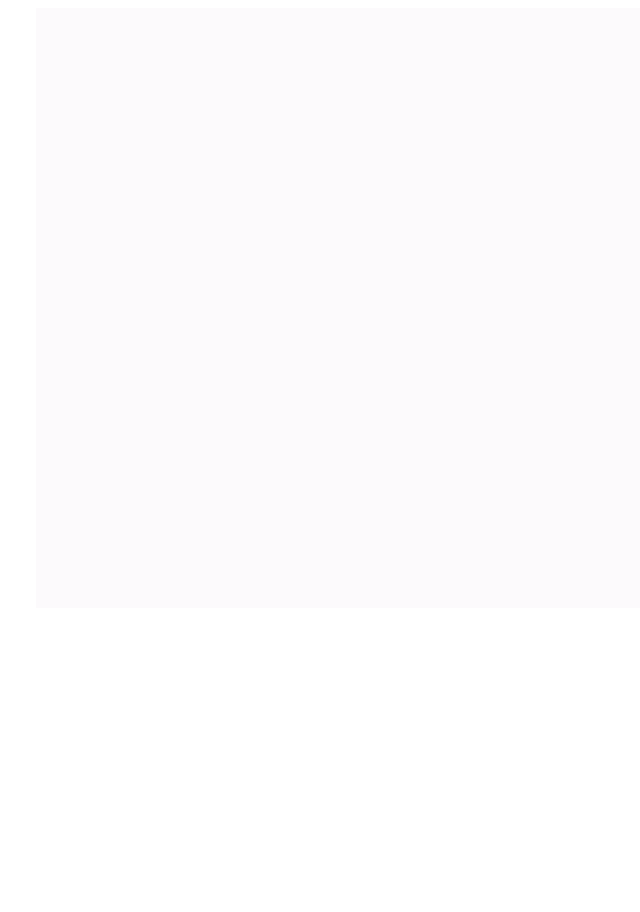
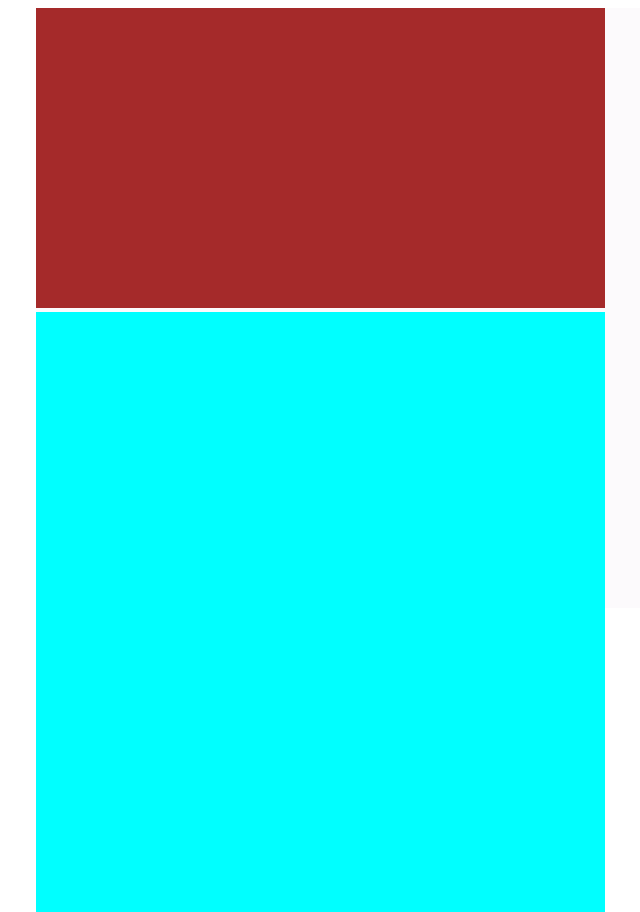
Before and after one commit to KeyanBawazir/itrax-session7, a plain HTML site: page index.html in a window 1280 px wide. Shown: the whole page, without its empty margins (35-675 px from the left). Before the commit the page ends 800 px from the top, so only its background shows below. Drawn offline with Linux system fonts and the light colour scheme.

Commit message:
create child in container and added some styling with class

```diff
--- a/css/main.css
+++ b/css/main.css
@@ -1,11 +1,32 @@
-/*  */
+/* commn styling  */
+/* .full-width {
+    width: 100%;
+}
+*/
+.full-height {
+    height: 100%;
+}
+/* Main styling section */
 .about {
     width: 100%;
     height: 600px;
 }
 .container {
-    width:90%;
-    height: 100%;
+    width: 90%;
+    /* height: 100%; */
     background-color: #fcfafc;
     margin: auto;
 }
+ .info-img {
+    width: 50%;
+    height: 300px;
+    display: inline-block;
+    background-color: brown;
+}
+.info-details {
+    width: 50%;
+    /* height: 100%; */
+    background-color: cyan;
+
+
+}
--- a/index.html
+++ b/index.html
@@ -9,8 +9,9 @@
 </head>
 <body>
     <section class="about">
-        <div class="container">
-
+        <div class="container full-height">
+            <div class="info-img full-height"></div>
+            <div class="info-details full-height"></div>
         </div>
     </section>
 </body>
```
Also changed, not shown: css/ee.html (added, +20 -0 lines), images/about.webp (added).
